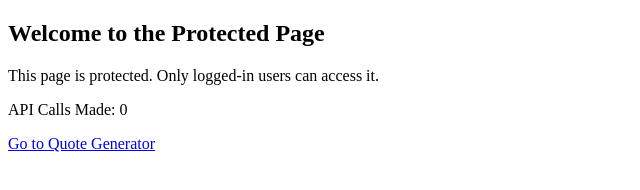
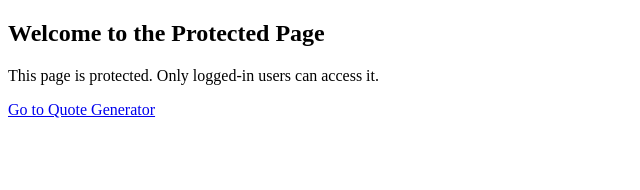
Before and after one commit to Pbrar73/ISA_project_client, a plain HTML site: page public/protected.html in a window 1280 px wide. Shown: the whole page, without its empty margins (0-640 px from the left). Drawn offline with Linux system fonts and the light colour scheme.

Commit message:
Reverted back to pavans code.

```diff
--- a/public/protected.html
+++ b/public/protected.html
@@ -8,9 +8,6 @@
 <body>
     <h2>Welcome to the Protected Page</h2>
     <p>This page is protected. Only logged-in users can access it.</p>
-
-    <p>API Calls Made: <span id="apiCallsMade">0</span></p>
-    <a href="quote_generator.html" class="button">Go to Quote Generator</a>
-    <script src="script.js"></script>
+    <a href="/quote_generator" class="button">Go to Quote Generator</a>
 </body>
 </html>
```
Also changed, not shown: public/index.html (line endings or trailing spaces), public/quote_generator.js (line endings or trailing spaces), public/register.html (line endings or trailing spaces).
